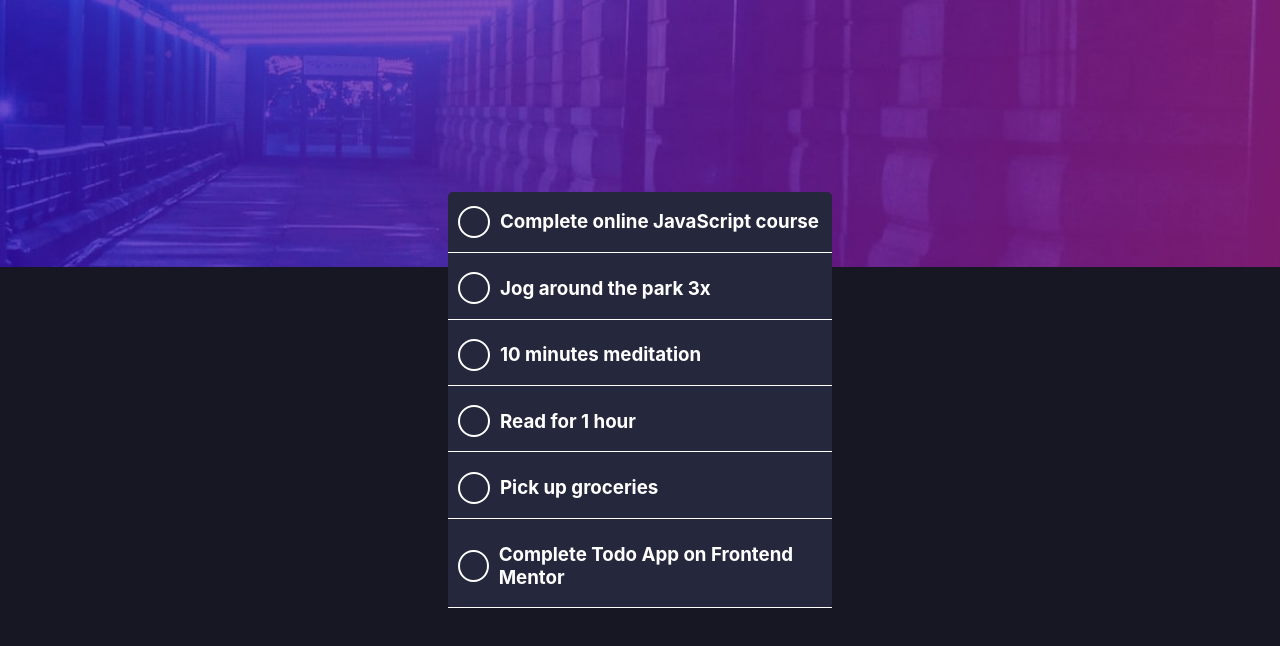
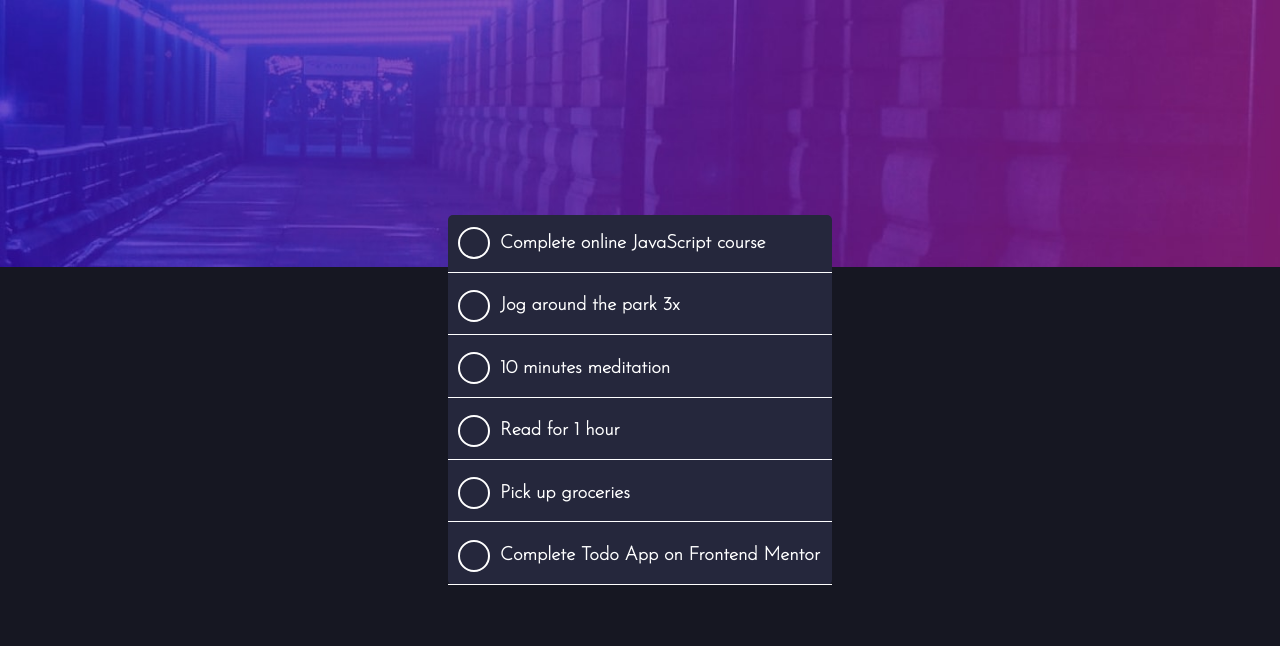
Before and after one commit to SorerBOT/React-Todo, a React (Create React App) app: page / in a window 1280 px wide. Shown: the top 646 px of the page. Built offline with nearby package versions, Linux system fonts and the light colour scheme.

Commit message:
(Feat) added custom font: https://fonts.googleapis.com/css2?family=Josefin+Sans:wght@200&family=Spartan:wght@700&display=swap

```diff
--- a/src/App.css
+++ b/src/App.css
@@ -1,5 +1,6 @@
 @import url('https://fonts.googleapis.com/css2?family=Josefin+Sans:wght@200&family=Spartan:wght@700&display=swap');
 html, body, #root {
+	font-family: 'Josefin Sans', sans-serif;
 	height: 100%;
 	width: 100%;
 }
```
